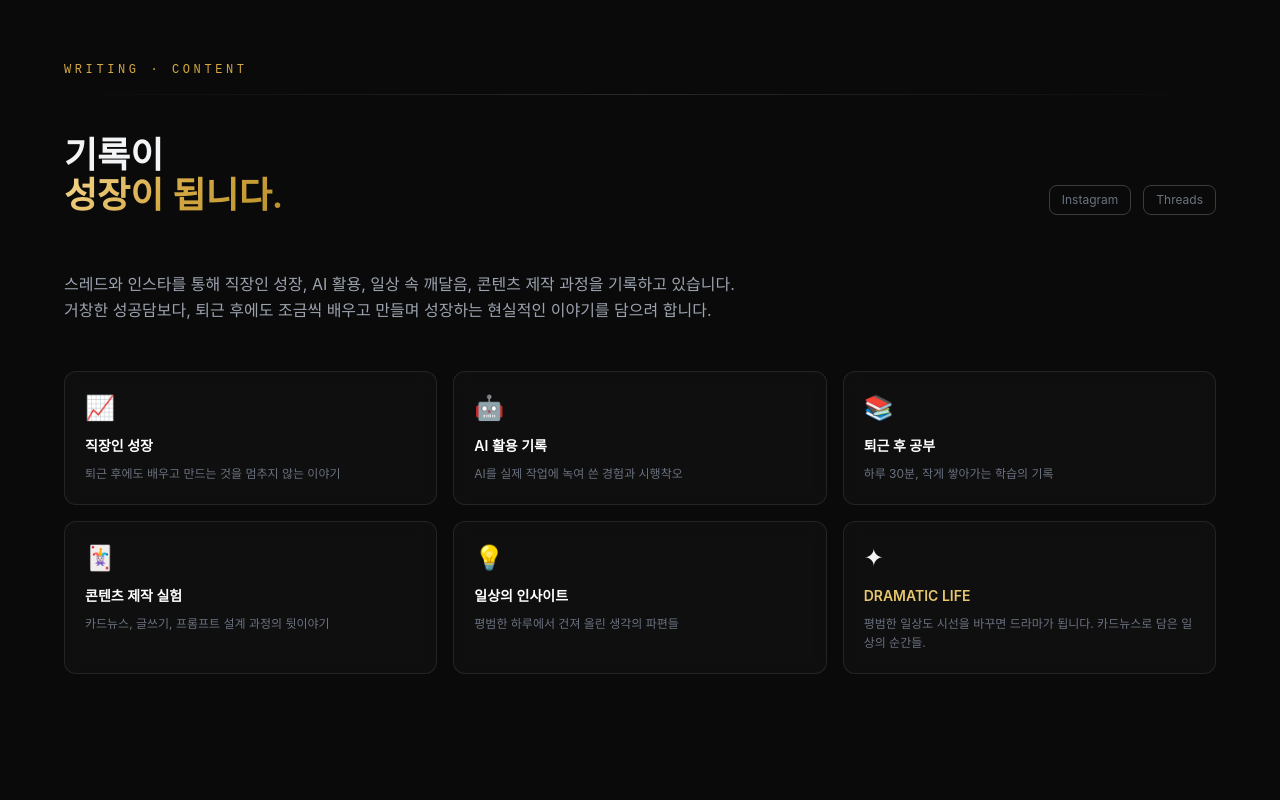
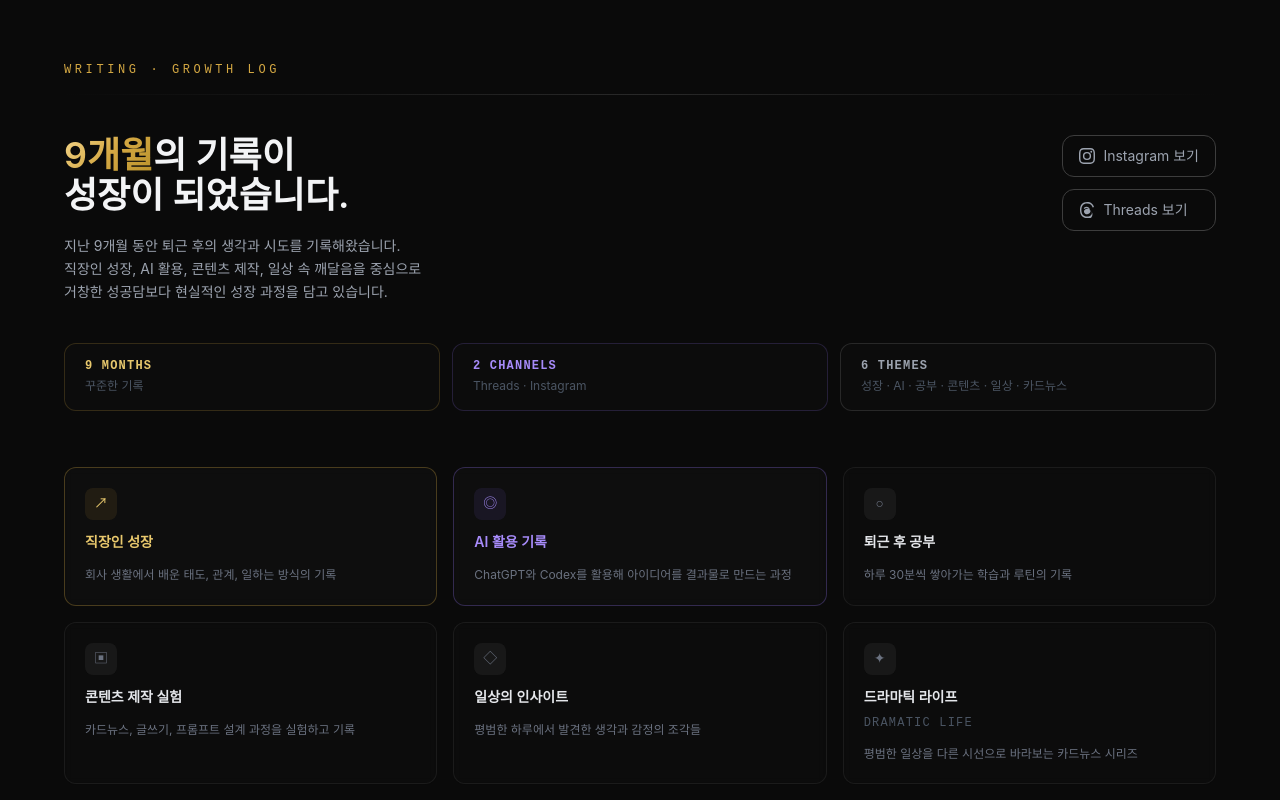
Before and after one commit to gustj369/portfolio, a React (Create React App) app: page / in a window 1280 px wide. Shown: the part 3700-4500 px from the top of the page. Built offline with nearby package versions, Linux system fonts and the light colour scheme.

Commit message:
Redesign Writing section with stats, accent cards, and SNS CTAs
Co-Authored-By: Claude Sonnet 4.6 <noreply@anthropic.com>

```diff
--- a/src/components/Writing.jsx
+++ b/src/components/Writing.jsx
@@ -1,76 +1,166 @@
 import { writingTopics } from "../data/projects";
+
+const stats = [
+  {
+    value: "9 MONTHS",
+    label: "꾸준한 기록",
+    color: "gold",
+  },
+  {
+    value: "2 CHANNELS",
+    label: "Threads · Instagram",
+    color: "violet",
+  },
+  {
+    value: "6 THEMES",
+    label: "성장 · AI · 공부 · 콘텐츠 · 일상 · 카드뉴스",
+    color: "slate",
+  },
+];
+
+function WritingCard({ topic }) {
+  const isGold = topic.accent === "gold";
+  const isViolet = topic.accent === "violet";
+
+  const cardClass = isGold
+    ? "border-gold-500/30 bg-dark-800/60"
+    : isViolet
+    ? "border-violet-500/30 bg-dark-800/60"
+    : "border-dark-500/50 bg-dark-800/40";
+
+  const iconClass = isGold
+    ? "text-gold-400 bg-gold-500/10"
+    : isViolet
+    ? "text-violet-400 bg-violet-500/10"
+    : "text-gray-500 bg-dark-600/60";
+
+  const titleClass = isGold
+    ? "text-gold-400"
+    : isViolet
+    ? "text-violet-400"
+    : "text-gray-200";
+
+  return (
+    <div
+      className={`rounded-xl p-5 border flex flex-col gap-3 transition-all duration-300 group backdrop-blur-sm ${cardClass}`}
+    >
+      {/* Icon */}
+      <div className={`w-8 h-8 rounded-lg flex items-center justify-center text-sm font-mono flex-shrink-0 ${iconClass}`}>
+        {topic.icon}
+      </div>
+
+      {/* Title + sublabel */}
+      <div>
+        <h3 className={`text-sm font-semibold leading-snug mb-0.5 ${titleClass}`}>
+          {topic.title}
+        </h3>
+        {topic.sublabel && (
+          <span className="text-xs font-mono text-gray-600 tracking-widest">
+            {topic.sublabel}
+          </span>
+        )}
+      </div>
+
+      {/* Description */}
+      <p className="text-xs text-gray-500 leading-relaxed">
+        {topic.description}
+      </p>
+    </div>
+  );
+}
 
 export default function Writing() {
   return (
     <section id="writing" className="py-24 md:py-32 px-6">
       <div className="max-w-6xl mx-auto">
+
+        {/* Section label */}
         <p className="text-xs font-mono text-gold-500 tracking-[0.3em] uppercase mb-4">
-          Writing · Content
+          Writing · Growth Log
         </p>
         <div className="section-divider mb-10" />
 
-        <div className="flex flex-col md:flex-row md:items-end justify-between gap-4 mb-14">
-          <h2 className="text-3xl md:text-4xl font-semibold leading-snug">
-            기록이
-            <br />
-            <span className="text-gradient-gold">성장이 됩니다.</span>
-          </h2>
-          <div className="flex gap-3">
+        {/* Header row */}
+        <div className="flex flex-col md:flex-row md:items-start md:justify-between gap-6 mb-10">
+          {/* Title + description */}
+          <div className="max-w-xl">
+            <h2 className="text-3xl md:text-4xl font-semibold leading-snug mb-5">
+              <span className="text-gradient-gold">9개월</span>의 기록이
+              <br />
+              성장이 되었습니다.
+            </h2>
+            <p className="text-gray-400 text-sm leading-relaxed">
+              지난 9개월 동안 퇴근 후의 생각과 시도를 기록해왔습니다.
+              <br />
+              직장인 성장, AI 활용, 콘텐츠 제작, 일상 속 깨달음을 중심으로
+              <br />
+              거창한 성공담보다 현실적인 성장 과정을 담고 있습니다.
+            </p>
+          </div>
+
+          {/* CTA buttons */}
+          <div className="flex flex-row md:flex-col gap-3 flex-shrink-0">
             <a
               href="https://www.instagram.com/94hyeonseo"
               target="_blank"
               rel="noopener noreferrer"
-              className="text-xs text-gray-500 hover:text-gold-400 transition-colors border border-dark-400 hover:border-gold-500/40 px-3 py-1.5 rounded-lg"
+              className="inline-flex items-center gap-2 px-4 py-2.5 rounded-xl border border-dark-400 hover:border-gold-500/50 text-gray-400 hover:text-gold-400 text-sm transition-all duration-200 hover:-translate-y-0.5"
             >
-              Instagram
+              <svg className="w-4 h-4" fill="currentColor" viewBox="0 0 24 24">
+                <path d="M12 2.163c3.204 0 3.584.012 4.85.07 3.252.148 4.771 1.691 4.919 4.919.058 1.265.069 1.645.069 4.849 0 3.205-.012 3.584-.069 4.849-.149 3.225-1.664 4.771-4.919 4.919-1.266.058-1.644.07-4.85.07-3.204 0-3.584-.012-4.849-.07-3.26-.149-4.771-1.699-4.919-4.92-.058-1.265-.07-1.644-.07-4.849 0-3.204.013-3.583.07-4.849.149-3.227 1.664-4.771 4.919-4.919 1.266-.057 1.645-.069 4.849-.069zM12 0C8.741 0 8.333.014 7.053.072 2.695.272.273 2.69.073 7.052.014 8.333 0 8.741 0 12c0 3.259.014 3.668.072 4.948.2 4.358 2.618 6.78 6.98 6.98C8.333 23.986 8.741 24 12 24c3.259 0 3.668-.014 4.948-.072 4.354-.2 6.782-2.618 6.979-6.98.059-1.28.073-1.689.073-4.948 0-3.259-.014-3.667-.072-4.947-.196-4.354-2.617-6.78-6.979-6.98C15.668.014 15.259 0 12 0zm0 5.838a6.162 6.162 0 100 12.324 6.162 6.162 0 000-12.324zM12 16a4 4 0 110-8 4 4 0 010 8zm6.406-11.845a1.44 1.44 0 100 2.881 1.44 1.44 0 000-2.881z" />
+              </svg>
+              Instagram 보기
             </a>
             <a
               href="https://www.threads.com/@94hyeonseo"
               target="_blank"
               rel="noopener noreferrer"
-              className="text-xs text-gray-500 hover:text-gold-400 transition-colors border border-dark-400 hover:border-gold-500/40 px-3 py-1.5 rounded-lg"
+              className="inline-flex items-center gap-2 px-4 py-2.5 rounded-xl border border-dark-400 hover:border-gold-500/50 text-gray-400 hover:text-gold-400 text-sm transition-all duration-200 hover:-translate-y-0.5"
             >
-              Threads
+              <svg className="w-4 h-4" fill="currentColor" viewBox="0 0 24 24">
+                <path d="M12.186 24h-.007c-3.581-.024-6.334-1.205-8.184-3.509C2.35 18.44 1.5 15.586 1.472 12.01v-.017c.03-3.579.879-6.43 2.525-8.482C5.852 1.205 8.6.024 12.18 0h.014c2.746.02 5.043.725 6.826 2.098 1.677 1.29 2.858 3.13 3.509 5.467l-2.04.569c-1.104-3.96-3.898-5.984-8.304-6.015-2.91.022-5.11.936-6.54 2.717C4.307 6.504 3.616 8.914 3.589 12c.027 3.086.718 5.496 2.057 7.164 1.43 1.783 3.631 2.698 6.54 2.717 2.623-.02 4.358-.631 5.8-2.045 1.647-1.613 1.618-3.593 1.09-4.798-.31-.71-.873-1.3-1.634-1.75-.192 1.352-.622 2.446-1.284 3.272-.886 1.102-2.14 1.704-3.73 1.79-1.202.065-2.361-.218-3.259-.801-1.063-.689-1.685-1.74-1.752-2.964-.065-1.19.408-2.285 1.33-3.082.88-.76 2.119-1.207 3.583-1.291a13.853 13.853 0 012.076.175V12c0-.91-.244-1.612-.753-2.129-.51-.517-1.24-.78-2.211-.801-1.275.025-2.22.625-2.67 1.478l-1.776-1.075c.713-1.348 2.105-2.157 3.976-2.226 1.64.001 2.98.489 3.908 1.41.903.896 1.372 2.16 1.372 3.68v.1c.493.23.96.497 1.393.806 1.34.96 2.152 2.336 2.43 3.907.375 2.104-.175 4.29-1.647 5.96-1.701 1.93-4.137 2.836-7.36 2.86h-.007z" />
+              </svg>
+              Threads 보기
             </a>
           </div>
         </div>
 
-        {/* Intro text */}
-        <div className="max-w-2xl mb-12">
-          <p className="text-gray-400 text-base leading-relaxed">
-            스레드와 인스타를 통해 직장인 성장, AI 활용, 일상 속 깨달음, 콘텐츠
-            제작 과정을 기록하고 있습니다. 거창한 성공담보다, 퇴근 후에도 조금씩
-            배우고 만들며 성장하는 현실적인 이야기를 담으려 합니다.
-          </p>
+        {/* Stat pills */}
+        <div className="flex flex-col sm:flex-row gap-3 mb-14">
+          {stats.map((stat) => {
+            const borderClass =
+              stat.color === "gold"
+                ? "border-gold-500/20"
+                : stat.color === "violet"
+                ? "border-violet-500/20"
+                : "border-dark-400/60";
+            const valueClass =
+              stat.color === "gold"
+                ? "text-gold-400"
+                : stat.color === "violet"
+                ? "text-violet-400"
+                : "text-gray-400";
+            return (
+              <div
+                key={stat.value}
+                className={`flex-1 px-5 py-3.5 rounded-xl border bg-dark-800/40 ${borderClass}`}
+              >
+                <p className={`text-xs font-mono font-semibold tracking-widest mb-0.5 ${valueClass}`}>
+                  {stat.value}
+                </p>
+                <p className="text-xs text-gray-600 leading-relaxed">
+                  {stat.label}
+                </p>
+              </div>
+            );
+          })}
         </div>
 
-        {/* Topic cards */}
+        {/* Topic cards — 3-col desktop, 2-col tablet, 1-col mobile */}
         <div className="grid sm:grid-cols-2 lg:grid-cols-3 gap-4">
           {writingTopics.map((topic) => (
-            <div
-              key={topic.title}
-              className="card-dark rounded-xl p-5 transition-all duration-300 group"
-            >
-              <div className="text-2xl mb-3">{topic.icon}</div>
-              <h3 className="text-sm font-semibold text-white mb-2 group-hover:text-gold-400 transition-colors duration-200">
-                {topic.title}
-              </h3>
-              <p className="text-xs text-gray-500 leading-relaxed">
-                {topic.description}
-              </p>
-            </div>
+            <WritingCard key={topic.title} topic={topic} />
           ))}
-
-          {/* DRAMATIC LIFE card */}
-          <div className="card-dark rounded-xl p-5 transition-all duration-300 group border-gold-500/20 col-span-full sm:col-span-1">
-            <div className="text-2xl mb-3">✦</div>
-            <h3 className="text-sm font-semibold text-gold-400 mb-2">
-              DRAMATIC LIFE
-            </h3>
-            <p className="text-xs text-gray-500 leading-relaxed">
-              평범한 일상도 시선을 바꾸면 드라마가 됩니다. 카드뉴스로 담은 일상의 순간들.
-            </p>
-          </div>
         </div>
       </div>
     </section>
--- a/src/data/projects.js
+++ b/src/data/projects.js
@@ -87,29 +87,41 @@ export const techStack = [
 
 export const writingTopics = [
   {
-    icon: "📈",
+    icon: "↗",
     title: "직장인 성장",
-    description: "퇴근 후에도 배우고 만드는 것을 멈추지 않는 이야기",
+    description: "회사 생활에서 배운 태도, 관계, 일하는 방식의 기록",
+    accent: "gold",
   },
   {
-    icon: "🤖",
+    icon: "◎",
     title: "AI 활용 기록",
-    description: "AI를 실제 작업에 녹여 쓴 경험과 시행착오",
+    description: "ChatGPT와 Codex를 활용해 아이디어를 결과물로 만드는 과정",
+    accent: "violet",
   },
   {
-    icon: "📚",
+    icon: "○",
     title: "퇴근 후 공부",
-    description: "하루 30분, 작게 쌓아가는 학습의 기록",
+    description: "하루 30분씩 쌓아가는 학습과 루틴의 기록",
+    accent: null,
   },
   {
-    icon: "🃏",
+    icon: "▣",
     title: "콘텐츠 제작 실험",
-    description: "카드뉴스, 글쓰기, 프롬프트 설계 과정의 뒷이야기",
+    description: "카드뉴스, 글쓰기, 프롬프트 설계 과정을 실험하고 기록",
+    accent: null,
   },
   {
-    icon: "💡",
+    icon: "◇",
     title: "일상의 인사이트",
-    description: "평범한 하루에서 건져 올린 생각의 파편들",
+    description: "평범한 하루에서 발견한 생각과 감정의 조각들",
+    accent: null,
+  },
+  {
+    icon: "✦",
+    title: "드라마틱 라이프",
+    description: "평범한 일상을 다른 시선으로 바라보는 카드뉴스 시리즈",
+    accent: null,
+    sublabel: "DRAMATIC LIFE",
   },
 ];
 
```
